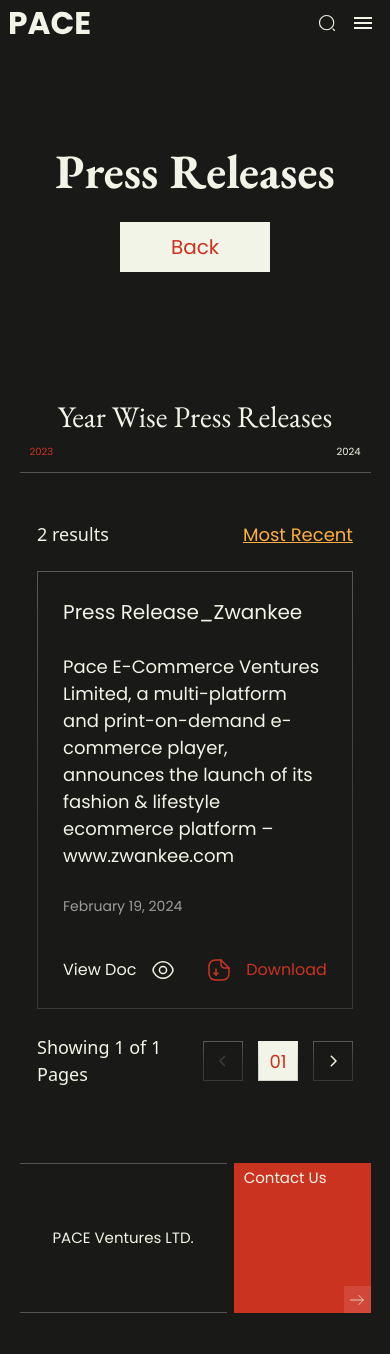
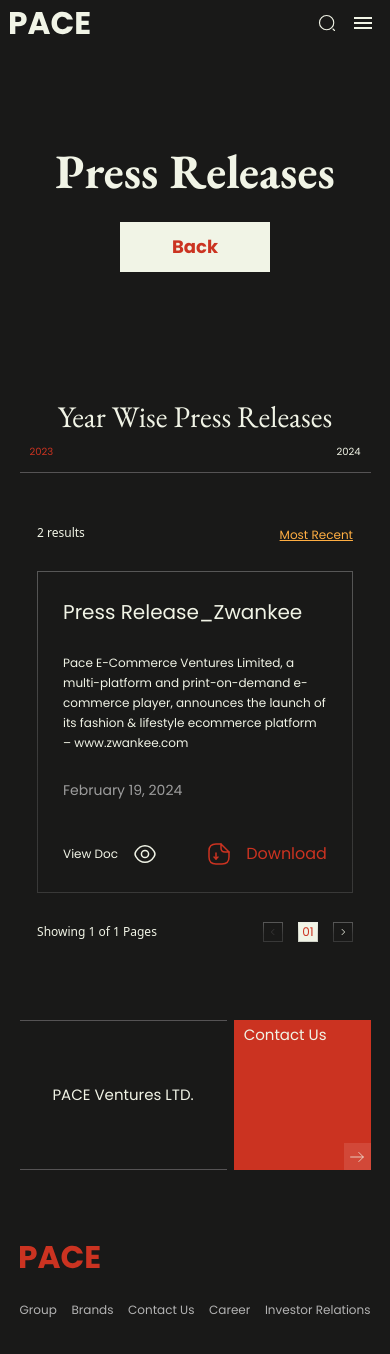
Before and after one commit to TarunRajpurohit123/pace-bussiness-website, a Next.js app in the folder pace-website/: page /investors/press-releases in a window 390 px wide. Shown: the top 1354 px of the page. Built offline with nearby package versions, Linux system fonts and the light colour scheme.

Commit message:
responsive done

```diff
--- a/pace-website/src/app/globals.css
+++ b/pace-website/src/app/globals.css
@@ -2630,6 +2630,39 @@ option:hover {
   .press__latest__paginationWarpper {
     width: 90% !important;
   }
+  .hero__two button {
+    font-size: 1.8rem;
+    font-weight: bold;
+  }
+  .filter_text {
+    font-size: 1.2rem !important;
+    line-height: 2rem !important;
+  }
+  .filtering__press_section button {
+    font-size: 1.2rem;
+  }
+  .latestcard__top_text {
+    font-size: 1.2rem;
+    line-height: 2rem;
+  }
+  .viewLatestFooter p {
+    font-size: 1.2rem !important;
+  }
+  .donwload--tbext--moile p {
+    font-size: 1.2rem !important;
+  }
+  .pagination__detail {
+    font-size: 1.2rem !important;
+  }
+  .prevpagination,
+  .act__paginate_number,
+  .nextpagination {
+    width: 2rem !important;
+    height: 2rem !important;
+  }
+  .act__paginate_number {
+    font-size: 1.2rem !important;
+  }
 }
 @media (min-width: 1000px) {
   .BrandGridMainSection--mobile {
--- a/pace-website/src/components/components/PressReleaseTab.jsx
+++ b/pace-website/src/components/components/PressReleaseTab.jsx
@@ -93,6 +93,7 @@ export default function PressReleaseTab() {
                         <p className="mr-[1.5rem] ">View Doc</p> <EyeIcon />
                       </Link>
                       <DownloadFile
+                        className="donwload--text--mobile"
                         url={lp?.url}
                         fname={lp?.name}
                         content={
@@ -121,7 +122,7 @@ export default function PressReleaseTab() {
               {/* <button className="act__paginate_number">02</button>
               <button>03</button> */}
             </div>
-            <button>
+            <button className="nextpagination">
               <CircleArrowNextIcon isBorder={false} color="var(--pure)" />
             </button>
           </div>
--- a/pace-website/src/components/svgs/DownloadFile.jsx
+++ b/pace-website/src/components/svgs/DownloadFile.jsx
@@ -3,6 +3,7 @@ export default function DownloadFile({
   url = null,
   fname = null,
   content = null,
+  className=""
 }) {
   const downloadFile = (url, fileName) => {
     const a = document.createElement("a");
@@ -14,7 +15,7 @@ export default function DownloadFile({
   };
   return (
     <>
-      <button onClick={() => downloadFile(url, fname)}>{content}</button>
+      <button className={className} onClick={() => downloadFile(url, fname)}>{content}</button>
     </>
   );
 }
```
